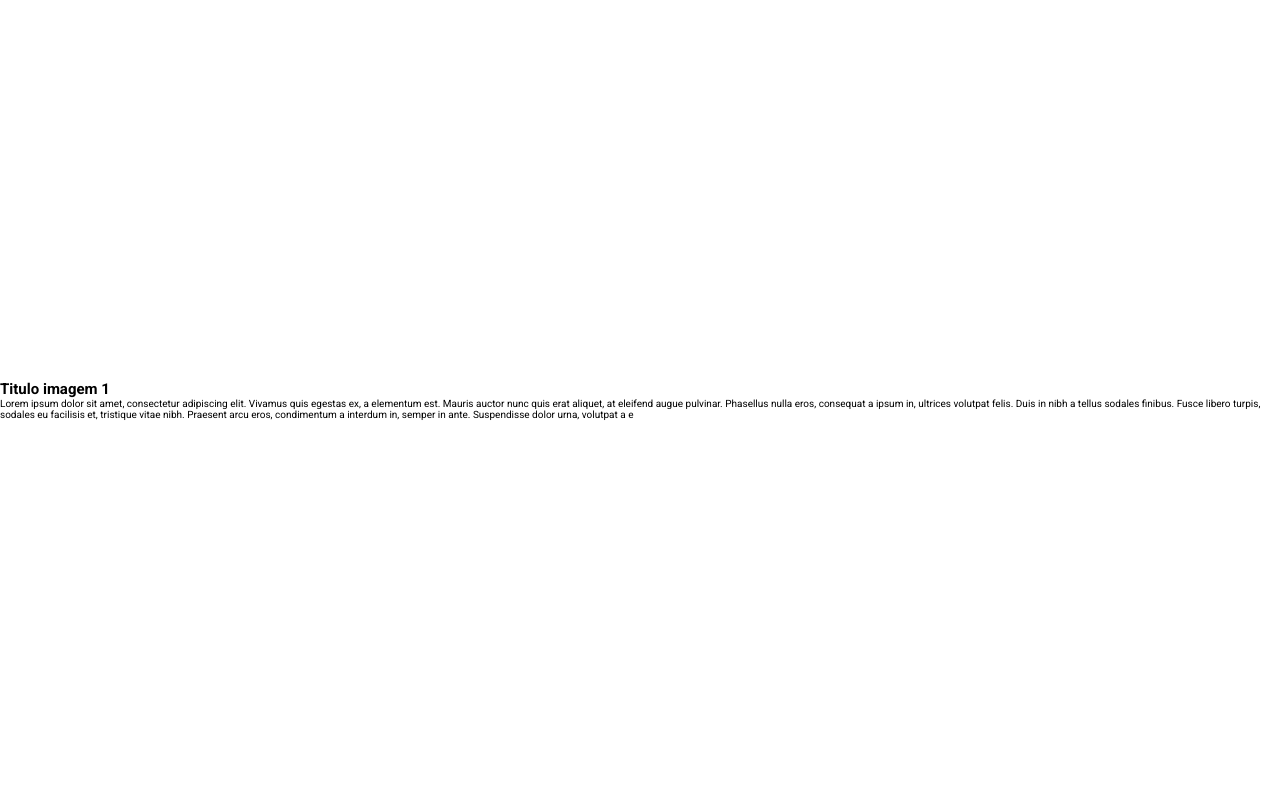
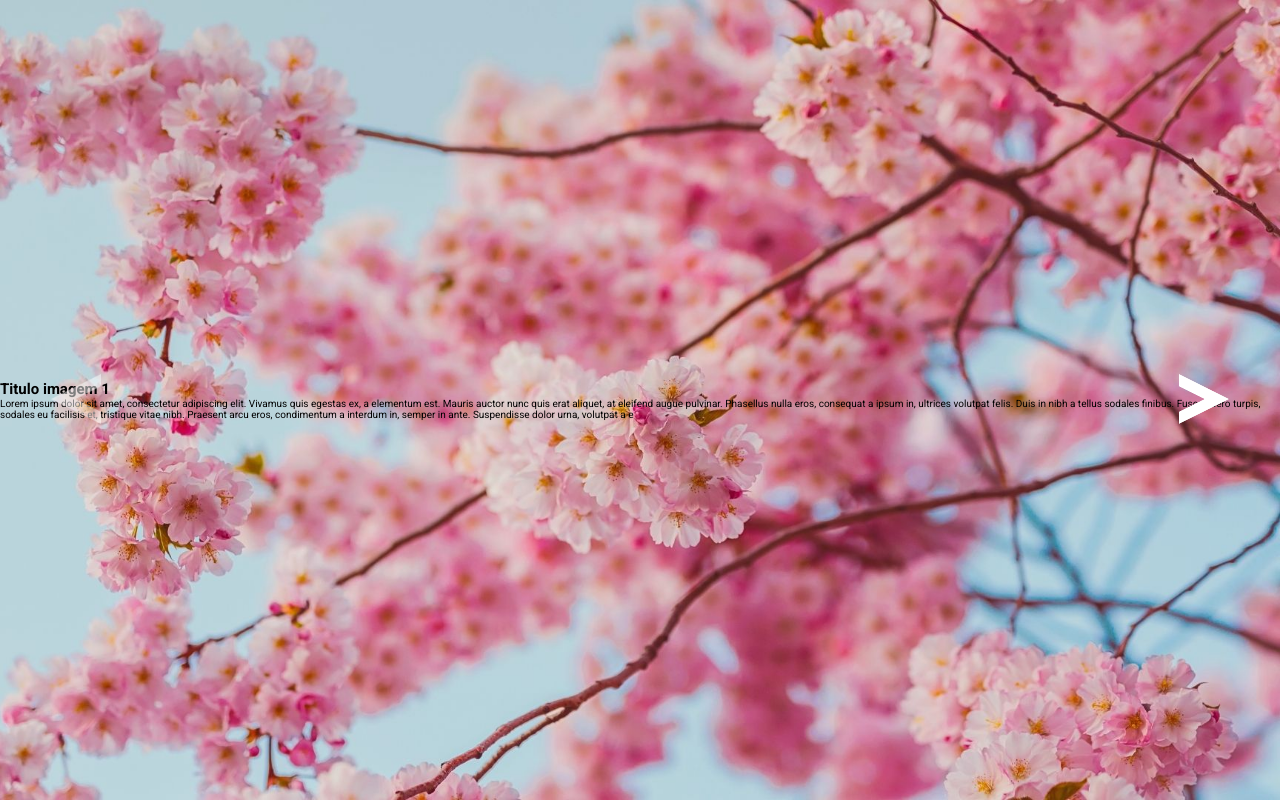
Before and after one commit to Martvie/pratica-javascript-intermediario, a plain HTML site: page 01/index.html in a window 1280 px wide. Drawn offline with Linux system fonts and the light colour scheme.

Commit message:
arrow creation

```diff
--- a/01/src/css/style.css
+++ b/01/src/css/style.css
@@ -24,3 +24,45 @@
 .images-slider .slide.show {
     opacity: 1;
 }
+
+
+.images-slider .image-pink {
+    background-image: url(../images/flores-rosas.jpg);
+}
+
+.images-slider .image-green {
+    background-image: url(../images/flores-verdes.jpg);
+}
+
+.images-slider .image-orange {
+    background-image: url(../images/montanhas.jpg);
+}
+
+.images-slider .image-blue {
+    background-image: url(../images/lago.jpg);
+}
+
+
+.images-slider .back-arrow, .images-slider .advance-arrow {
+    position: absolute;
+    z-index: 1;
+}
+
+.images-slider .back-arrow {
+    transform: rotateY(180deg);
+    left: 4%;
+}
+
+.images-slider .advance-arrow {
+    right: 4%;
+}
+
+.images-slider .opacity {
+    opacity: 0.5;
+    cursor: default;
+}
+
+.images-slider .image-arrow {
+    width: 50px;
+    height: 50px;
+}
```
